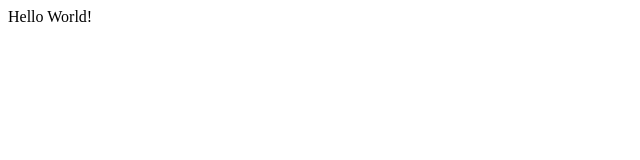
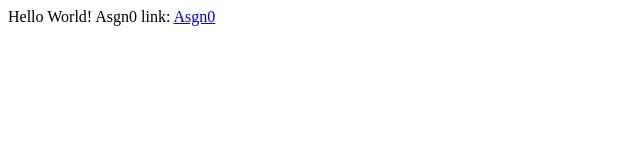
Before and after one commit to nalinver/CSE-160, a plain HTML site: page index.html in a window 1280 px wide. Shown: the whole page, without its empty margins (0-640 px from the left). Drawn offline with Linux system fonts and the light colour scheme.

Commit message:
add link to asgn0 to index.html

```diff
--- a/index.html
+++ b/index.html
@@ -1 +1,3 @@
 Hello World!
+
+Asgn0 link: <a href="https://github.com/nalinver/CSE-160/blob/main/asgn0/asgn0.html">Asgn0</a>
```
